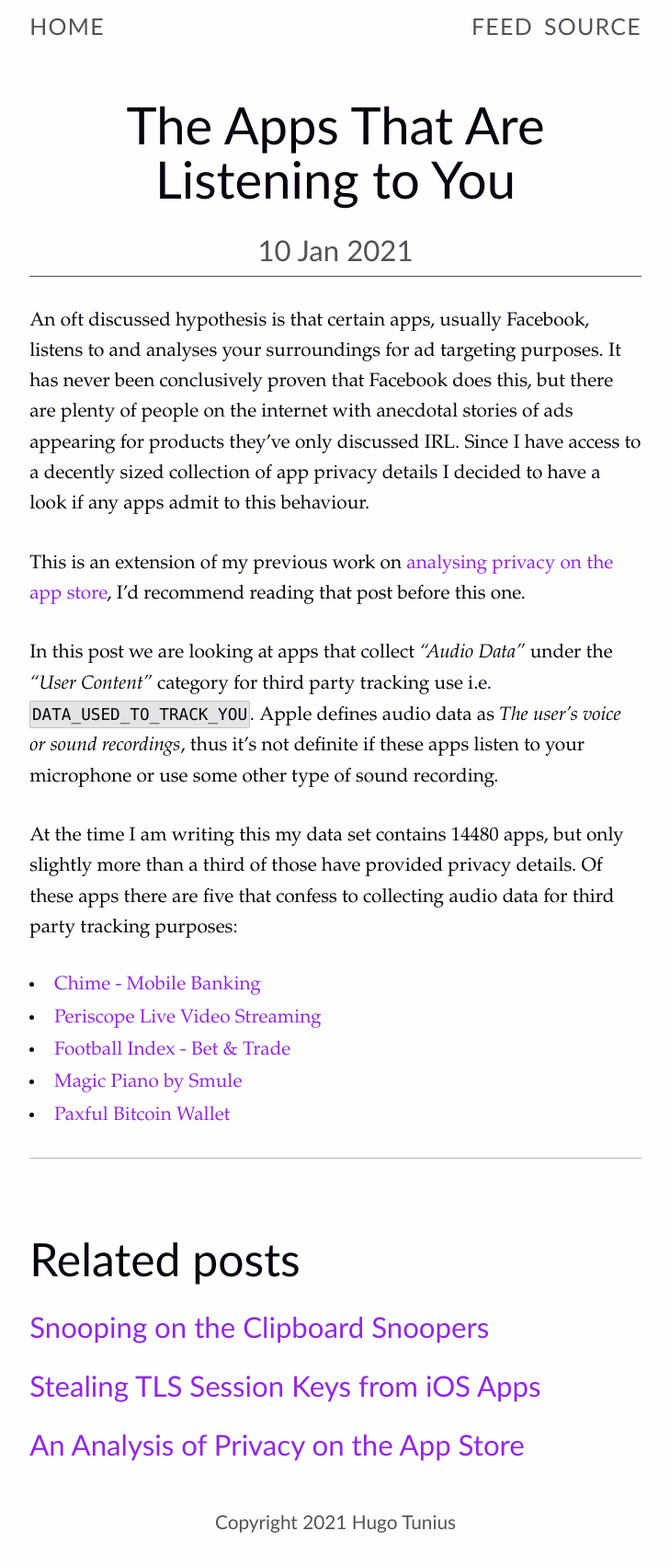
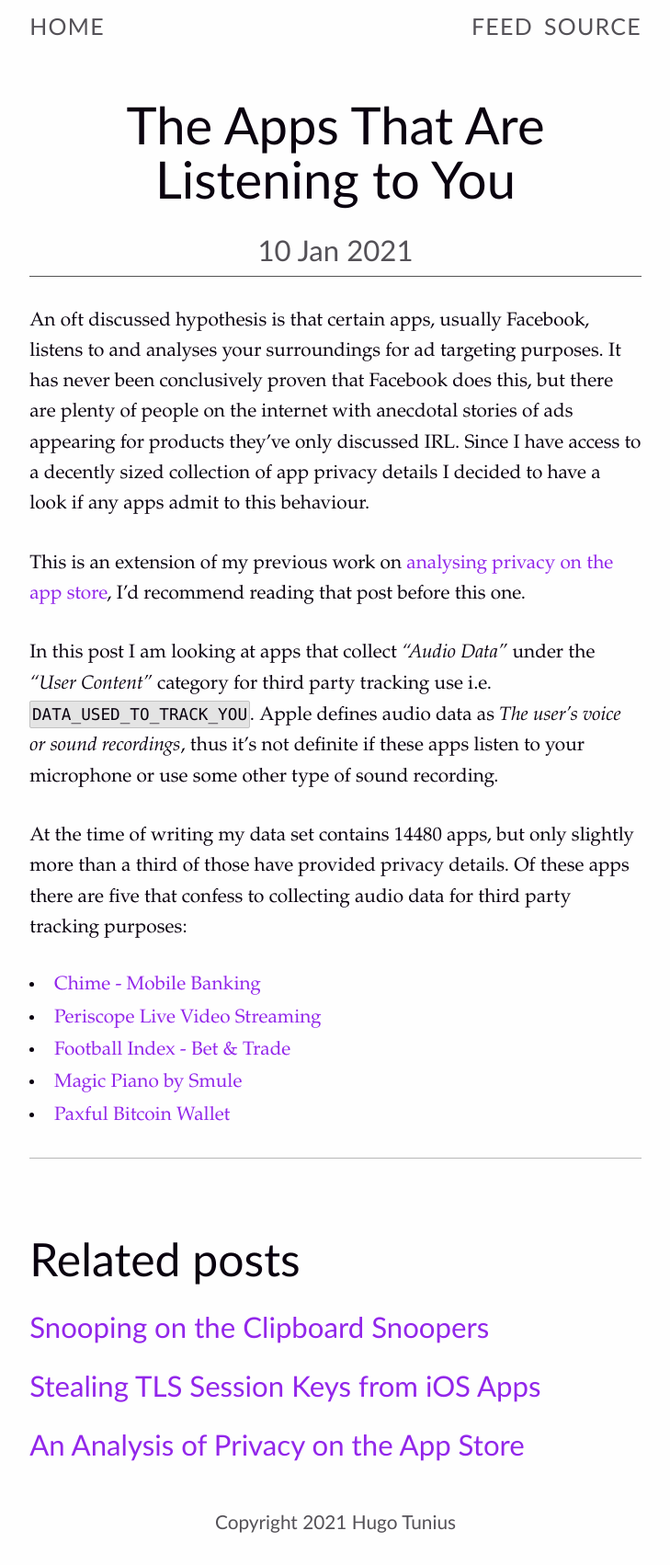
Before and after one commit to k0nserv/hugotunius.se, a Jekyll site: the page built from _posts/2021-01-10-the-apps-that-listen-to-you.md, in a window 1280 px wide. Shown: the whole page at 92% size, without its empty margins (275-1004 px from the left). Built offline with Jekyll 4.4.1, drawn with Linux system fonts in a browser that asks for light colours.

Commit message:
[Listening Apps] Slight tweaks

```diff
--- a/_posts/2021-01-10-the-apps-that-listen-to-you.md
+++ b/_posts/2021-01-10-the-apps-that-listen-to-you.md
@@ -11,9 +11,9 @@
 
 This is an extension of my previous work on [analysing privacy on the app store](https://hugotunius.se/2021/01/03/an-analysis-of-privacy-on-the-app-store.html), I'd recommend reading that post before this one.
 
-In this post we are looking at apps that collect *"Audio Data"* under the *"User Content"* category for third party tracking use i.e. `DATA_USED_TO_TRACK_YOU`. Apple defines audio data as *The user’s voice or sound recordings*, thus it's not definite if these apps listen to your microphone or use some other type of sound recording.
+In this post I am looking at apps that collect *"Audio Data"* under the *"User Content"* category for third party tracking use i.e. `DATA_USED_TO_TRACK_YOU`. Apple defines audio data as *The user’s voice or sound recordings*, thus it's not definite if these apps listen to your microphone or use some other type of sound recording.
 
-At the time I am writing this my data set contains 14480 apps, but only slightly more than a third of those have provided privacy details. Of these apps there are five that confess to collecting audio data for third party tracking purposes:
+At the time of writing my data set contains 14480 apps, but only slightly more than a third of those have provided privacy details. Of these apps there are five that confess to collecting audio data for third party tracking purposes:
 
 + [Chime - Mobile Banking](https://apps.apple.com/us/app/chime-mobile-banking/id836215269)
 + [Periscope Live Video Streaming](https://apps.apple.com/gb/app/periscope-live-video-streaming/id972909677)
```
